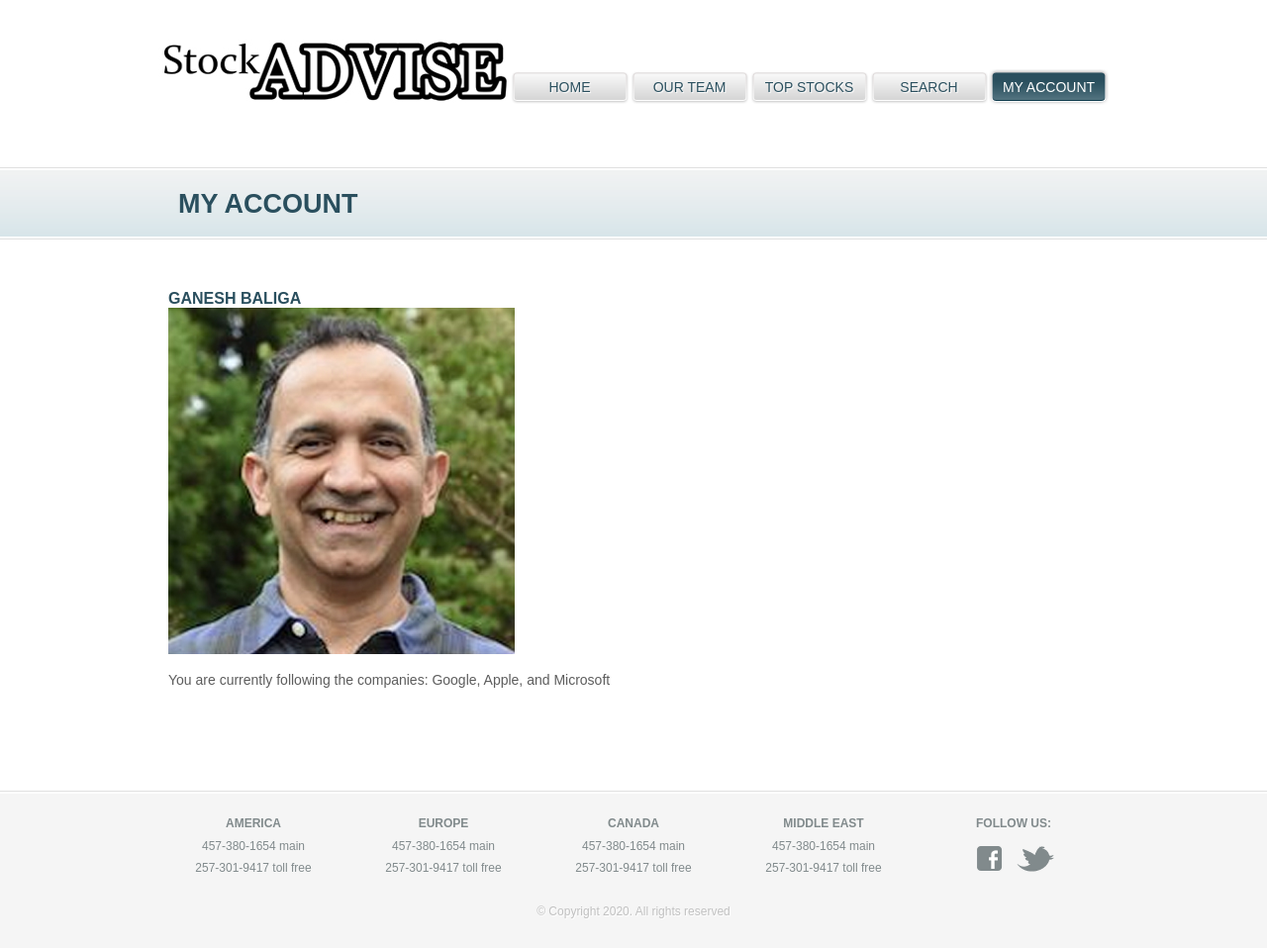
After one commit to nspano4/The-211th-, a Flask app: page /user in a window 1280 px wide. The commit adds this page. Shown: the whole page at 99% size. Run offline with Flask 2, Linux system fonts and the light colour scheme.

Commit message:
Added in a mock up of the user profile page with the ability to easily change out the text and image when linked with the login function of the website, also updated the about page with the new images and descriptions sent to me

```diff
--- a/flaskr/endpoints.py
+++ b/flaskr/endpoints.py
@@ -38,6 +38,10 @@ def services():
 def products():
     return render_template("products.html")
 
+@app.route("/user")
+def user():
+    return render_template("userPage.html")
+
 @app.route("/login", methods=['GET', 'POST'])
 def login():
     form = LoginForm()
@@ -48,7 +52,9 @@ def login():
         return redirect('/')
     return render_template("login.html", form=form)
 
-@app.route("/register", methods=['GET', 'POST'])
+
+
+@app.route("/userPage", methods=['GET', 'POST'])
 def register():
     form = RegistrationForm()
     print("Register submit")
@@ -57,7 +63,7 @@ def register():
         flash('User {} registered'.format(form.username.data))
         redirect('/')
     # Passes the registration form to the page
-    return render_template("register.html", form=form)
+    return render_template("userPage.html", form=form)
 
 if(__name__=="__main__"):
     #app.run(host=='0.0.0.0', port=5000)
--- a/flaskr/templates/home.html
+++ b/flaskr/templates/home.html
@@ -17,7 +17,7 @@
 				<li><a href="{{ url_for('about') }}"><span>our team</span></a></li>
 				<li><a href="{{ url_for('services') }}"><span>top stocks</span></a></li>
 				<li><a href="{{ url_for('products') }}"><span>search</span></a></li>
-				<li><a href="{{ url_for('login') }}"><span>login</span></a> </li>
+				<li><a href="{{ url_for('user') }}"><span>My Account</span></a> </li>
 			</ul>
 	</div>
 	<div id="body">
--- /dev/null
+++ b/flaskr/templates/userPage.html
@@ -0,0 +1,88 @@
+<!DOCTYPE html>
+
+<html>
+<head>
+<meta charset="utf-8" />
+<title>Stock Advise - Our Team</title>
+<link rel="stylesheet" type="text/css" href="../static/styles/style.css" media="all" />
+</head>
+<body>
+	<div id="header">
+			<div id="logo">
+				<a href="home.html"><img src="../static/images/logo2.jpg" alt="" /></a>
+			</div>
+			<ul>
+				<li><a href="{{ url_for('home') }}"><span>home</span></a></li>
+				<li><a href="{{ url_for('about') }}"><span>our team</span></a></li>
+				<li><a href="{{ url_for('services') }}"><span>top stocks</span></a></li>
+				<li><a href="{{ url_for('products') }}"><span>search</span></a></li>
+				<li class="selected"><a href="{{ url_for('user') }}"><span>My Account</span></a> </li>
+			</ul>
+	</div>
+
+
+	<div id="body">
+		<div class="about">
+			<h1>My Account</h1>
+			<div>
+				<h2 id="AccName">Error: No User Logged in</h2>
+				<img id="ProfilePicture" src="../static/images/userProfilePictureDefault.jpg" width="350" height="350" alt="" />
+				<p id="UserDescription1">Error: No User Logged in</p>
+				<div></div>
+
+				<script>
+					var name = "Ganesh Baliga";
+					var userDesc = "You are currently following the companies: Google, Apple, and Microsoft";
+					var pfp = "../static/images/testNewProfilePic.jpg";
+
+					document.getElementById("AccName").innerHTML = name;
+					document.getElementById("UserDescription1").innerHTML = userDesc;
+					document.getElementById("ProfilePicture").src = pfp;
+				</script>
+
+
+			</div>
+		</div>
+	</div>
+		<div id="footer">
+			<div>
+				<div>
+					<h3>america</h3>
+					<ul>
+						<li>457-380-1654 main</li>
+						<li>257-301-9417 toll free</li>
+					</ul>
+				</div>
+				<div>
+					<h3>europe</h3>
+					<ul>
+						<li>457-380-1654 main</li>
+						<li>257-301-9417 toll free</li>
+					</ul>
+				</div>
+				<div>
+					<h3>canada</h3>
+					<ul>
+						<li>457-380-1654 main</li>
+						<li>257-301-9417 toll free</li>
+					</ul>
+				</div>
+				<div>
+					<h3>middle east</h3>
+					<ul>
+						<li>457-380-1654 main</li>
+						<li>257-301-9417 toll free</li>
+					</ul>
+				</div>
+				<div>
+					<h3>follow us:</h3>
+					<a class="facebook" href="http://facebook.com/freewebsitetemplates" target="_blank">facebook</a>
+					<a class="twitter" href="http://twitter.com/fwtemplates" target="_blank">twitter</a>
+				</div>
+			</div>
+			<div>
+				<p>&copy Copyright 2020. All rights reserved</p>
+			</div>
+		</div>
+	</body>
+</html>
```
Also changed, not shown: flaskr/templates/about.html (+6 -6 lines), flaskr/static/images/JaroszPortrait.jpg (added), flaskr/static/images/SpanoPortrait.jpg (added), flaskr/static/images/SpanoPortrait2.jpg (added), flaskr/static/images/img_5188 (1).jpg (added), flaskr/static/images/testNewProfilePic.jpg (added), flaskr/static/images/userProfilePictureDefault.jpg (added).
